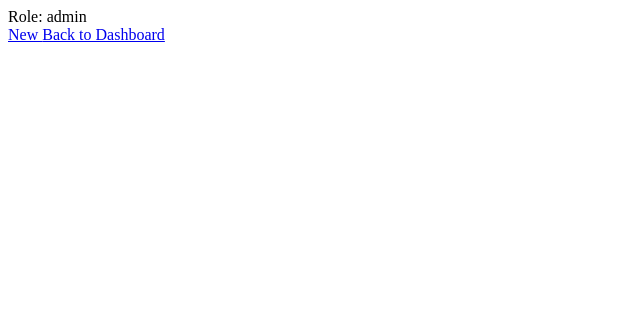
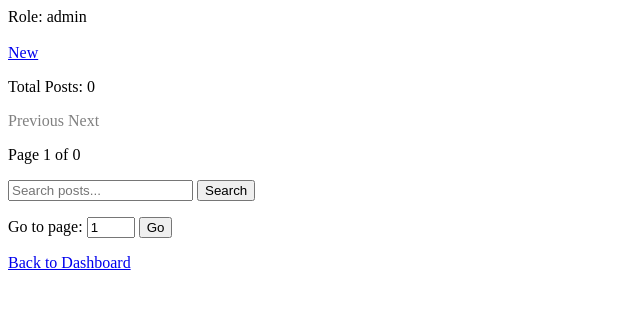
Before and after one commit to anhbun/cms_project, a PHP site: page /posts.php in a window 1280 px wide. Shown: the top 309 px of the page, without its empty margins (0-640 px from the left). Run offline with PHP 8.4, Linux system fonts and the light colour scheme; the visitor is signed in with stand-in values (Sample User, id 1); data that the repository does not hold is empty.

Commit message:
Added pagination and search feature

```diff
--- a/public/create_post.php
+++ b/public/create_post.php
@@ -12,7 +12,7 @@
         exit;
     }
 
-    // Establish databse connection first
+    // Establish database connection first
     $config = require __DIR__ . '/../config/database.php';
     $db = new Database($config);
     $pdo = $db->getConnection();
--- a/public/posts.php
+++ b/public/posts.php
@@ -7,26 +7,86 @@
 
     session_start();
 
-    echo "Role: " . $_SESSION['role'];  // Debugging output
+    // Display user role
+    echo "Role: " . $_SESSION['role'] . "<br>";
 
+    // Establish connection first
     $config = require __DIR__ . '/../config/database.php';
     $db = new Database($config);
     $pdo = $db->getConnection();
 
-    $stmt = $pdo->query('SELECT posts.*, users.username FROM posts JOIN users ON posts.author_id = users.id ORDER BY created_at DESC');
+    // Initialize pagination
+    $limit = 3; // Number of posts per page
+    $page = isset($_GET['page']) && is_numeric($_GET['page']) ? (int)$_GET['page'] : 1;
+    $offset = ($page - 1) * $limit;
+
+    // Get total number of posts
+    $countStmt = $pdo->query('SELECT COUNT(*) FROM posts');
+    $totalPosts = $countStmt->fetchColumn();
+    $totalPages = ceil($totalPosts / $limit);
+
+    // Search functionality
+    $searchTerm = isset($_GET['search']) ? '%' . $_GET['search'] . '%' : '%';
+    $stmt = $pdo->prepare('SELECT posts.*, users.username FROM posts JOIN users ON posts.author_id = users.id WHERE title LIKE ? OR content LIKE ? ORDER BY created_at DESC LIMIT ' . $limit . ' OFFSET ' . $offset);
+    $stmt->execute([$searchTerm, $searchTerm]);
     $posts = $stmt->fetchAll();
 
+    // Display posts
     echo "<br><a href='create_post.php?id={$post['id']}'> New </a>";
 
     foreach ($posts as $post) {
         echo "<h2>{$post['title']}</h2>";
         echo "<p>By: {$post['username']} on {$post['created_at']}</p>";
         echo "<p>{$post['content']}</p>";
-        // Added Edit and Delete links
         echo "<a href='edit_post.php?id={$post['id']}'>Edit</a> | ";
         echo "<a href='delete_post.php?id={$post['id']}'>Delete</a>";
         echo "<hr>";
     }
+
+    // Pagination controls
+    echo "<div style=''margin-top: 20px;>";
+
+    // Show total number of posts
+    echo "<p>Total Posts: $totalPosts</p>";
+
+    // 'Previous' button (disabled is on the first page)
+    if ($page > 1) {
+        echo "<a href='posts.php?page=" . ($page - 1) . "'>Previous </a>";
+    } else {
+        echo "<span style='color: gray;'>Previous </span>";
+    }
+
+    // Page number links (1, 2, 3...)
+    for ($i = 1; $i <= $totalPages; $i++) {
+        if ($i == $page) {
+            echo "<strong>$i </strong>"; // Current page
+        } else {
+            echo "<a href='posts.php?page=$i'>$i </a>";
+        }
+    }
+
+    // "Next" button (disabled if on the last page)
+    if ($page < $totalPages) {
+        echo "<a href='posts.php?page=" . ($page + 1) . "'>Next</a>";
+    } else {
+        echo "<span style='color: gray;'>Next</span>";
+    }
+
+    echo "<p>Page $page of $totalPages</p>";
+    echo "</div>";
 ?>
 
+<!-- Search Form -->
+<form action="posts.php" method="GET">
+    <input type="text" name="search" placeholder="Search posts...">
+    <button type="submit">Search</button>
+</form>
+
+<!-- Go to Page Input -->
+<form action="posts.php" method="GET" style="margin-top: 10px;">
+    <label for="page">Go to page:</label>
+    <input type="number" name="page" min="1" max="<?php echo $totalPages; ?>" value="<?php echo $page; ?>">
+    <button type="submit">Go</button>
+</form>
+
 <a href="dashboard.php">Back to Dashboard</a>
```
